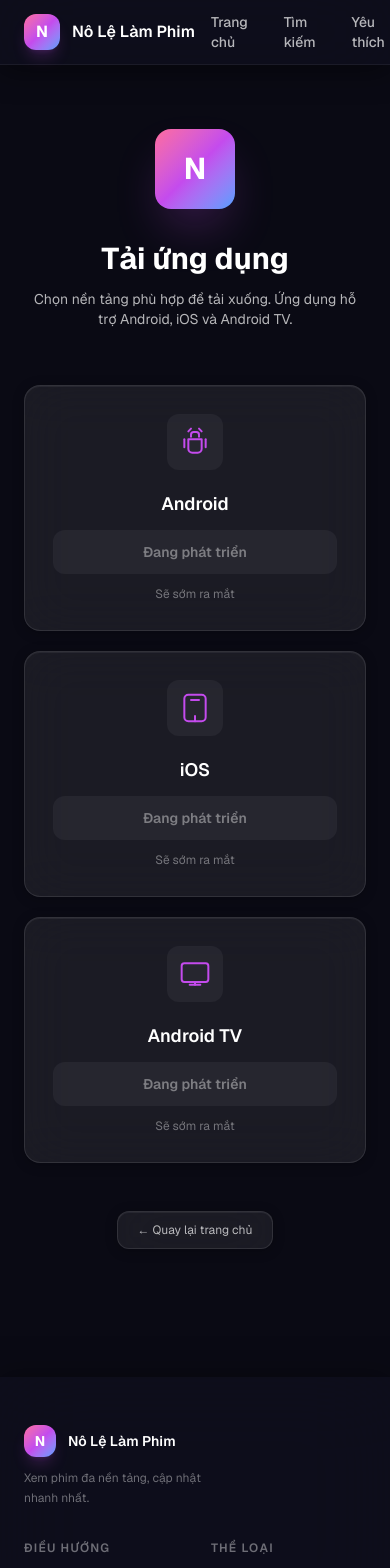
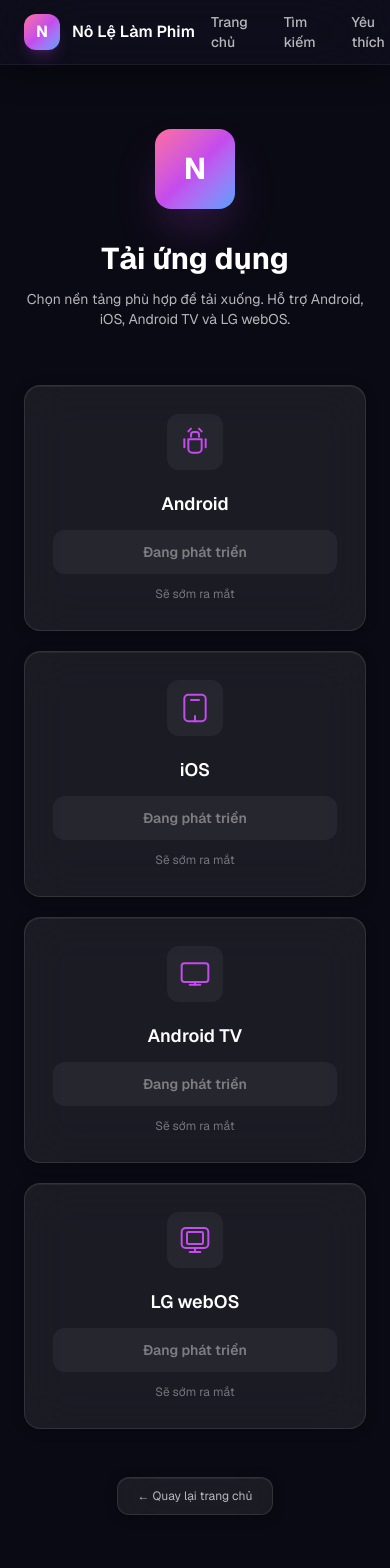
Before and after one commit to vien105200318/nolelamphim, a Next.js app in the folder web/: page /download in a window 390 px wide. Shown: the top 1568 px of the page. Built offline with nearby package versions, Linux system fonts and the light colour scheme; no server answers.

Commit message:
feat: CI builds all platforms + web download page with webOS
- CI workflow: split APK into mobile + androidTv flavors, add webOS IPK
- Release body includes Android / Android TV / iOS / LG webOS
- Download page: 4 platform cards (Android, iOS, Android TV, LG webOS)
- README: build matrix table

```diff
--- a/web/src/app/download/page.tsx
+++ b/web/src/app/download/page.tsx
@@ -29,7 +29,8 @@
 
   const apkAsset = release?.assets.find((a) => a.name.endsWith(".apk") && !a.name.includes("tv"))
   const ipaAsset = release?.assets.find((a) => a.name.endsWith(".ipa"))
-  const tvAsset = release?.assets.find((a) => a.name.endsWith(".apk") && a.name.includes("tv"))
+  const tvAsset = release?.assets.find((a) => a.name.endsWith("-androidtv.apk"))
+  const webosAsset = release?.assets.find((a) => a.name.endsWith(".ipk") || a.name.includes("webos"))
 
   const platforms = [
     {
@@ -49,7 +50,7 @@
       ),
       url: apkAsset?.browser_download_url ?? null,
       filename: apkAsset?.name ?? null,
-      note: apkAsset ? `${formatSize(0)}` : null,
+      note: apkAsset ? null : null,
     },
     {
       id: "ios",
@@ -75,9 +76,24 @@
           <line x1="12" y1="18" x2="12" y2="20" />
         </svg>
       ),
-      url: tvAsset?.browser_download_url ?? apkAsset?.browser_download_url ?? null,
-      filename: tvAsset?.name ?? apkAsset?.name ?? null,
-      note: tvAsset ? null : (apkAsset ? "Dùng chung file APK bản Android" : null),
+      url: tvAsset?.browser_download_url ?? null,
+      filename: tvAsset?.name ?? null,
+      note: null,
+    },
+    {
+      id: "webos",
+      label: "LG webOS",
+      icon: (
+        <svg viewBox="0 0 24 24" className="w-8 h-8" fill="none" stroke="currentColor" strokeWidth="1.5" strokeLinecap="round" strokeLinejoin="round">
+          <rect x="2" y="3" width="20" height="15" rx="3" />
+          <rect x="6" y="6" width="12" height="9" rx="1" />
+          <line x1="8" y1="21" x2="16" y2="21" />
+          <line x1="12" y1="18" x2="12" y2="21" />
+        </svg>
+      ),
+      url: webosAsset?.browser_download_url ?? null,
+      filename: webosAsset?.name ?? null,
+      note: webosAsset ? "Cài bằng webOS TV SDK (ares-install)" : null,
     },
   ]
 
@@ -91,7 +107,7 @@
           Tải ứng dụng
         </h1>
         <p className="text-text-secondary text-sm max-w-md">
-          Chọn nền tảng phù hợp để tải xuống. Ứng dụng hỗ trợ Android, iOS và Android TV.
+          Chọn nền tảng phù hợp để tải xuống. Hỗ trợ Android, iOS, Android TV và LG webOS.
         </p>
         {release && (
           <div className="mt-4 px-4 py-2 rounded-full glass-tile text-text-muted text-xs inline-flex items-center gap-2">
@@ -101,7 +117,7 @@
         )}
       </div>
 
-      <div className="grid grid-cols-1 md:grid-cols-3 gap-5 max-w-4xl mx-auto">
+      <div className="grid grid-cols-1 md:grid-cols-2 lg:grid-cols-4 gap-5 max-w-5xl mx-auto">
         {platforms.map((p) => (
           <div
             key={p.id}
@@ -151,10 +167,3 @@
     </div>
   )
 }
-
-function formatSize(bytes: number): string {
-  if (bytes === 0) return ""
-  const units = ["B", "KB", "MB", "GB"]
-  const i = Math.floor(Math.log(bytes) / Math.log(1024))
-  return `${(bytes / Math.pow(1024, i)).toFixed(1)} ${units[i]}`
-}
```
Also changed, not shown: 1 other file (tests, documents, lock files or other folders).
